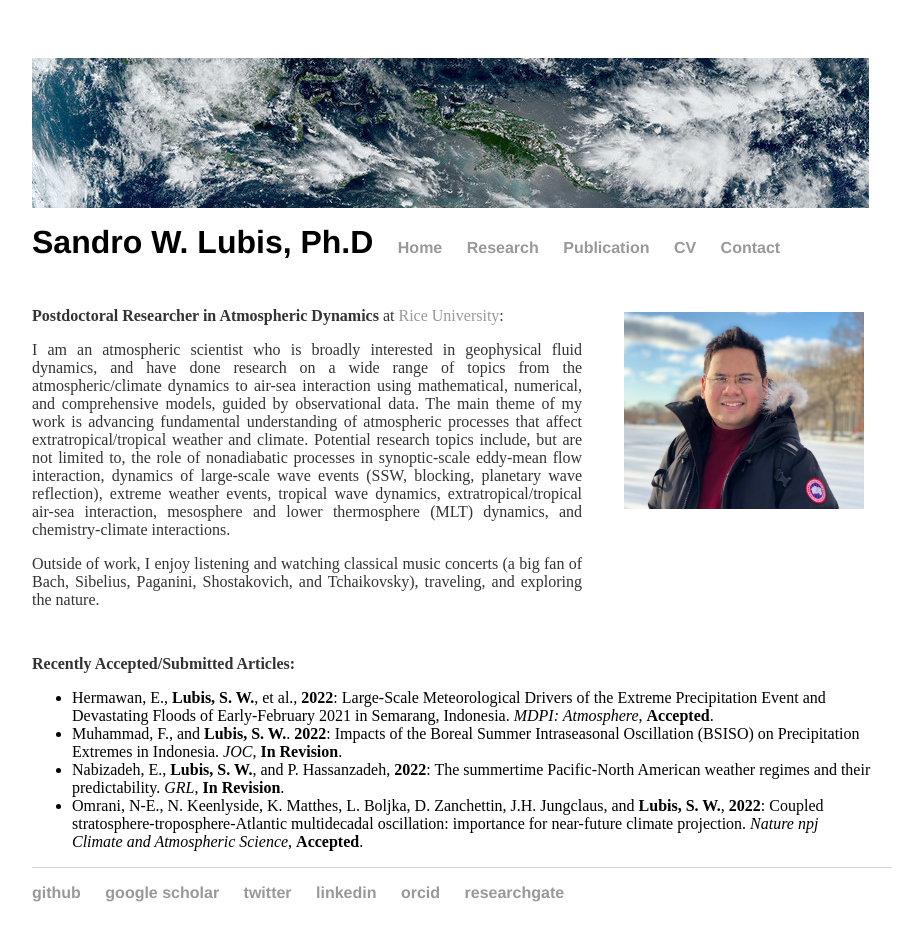
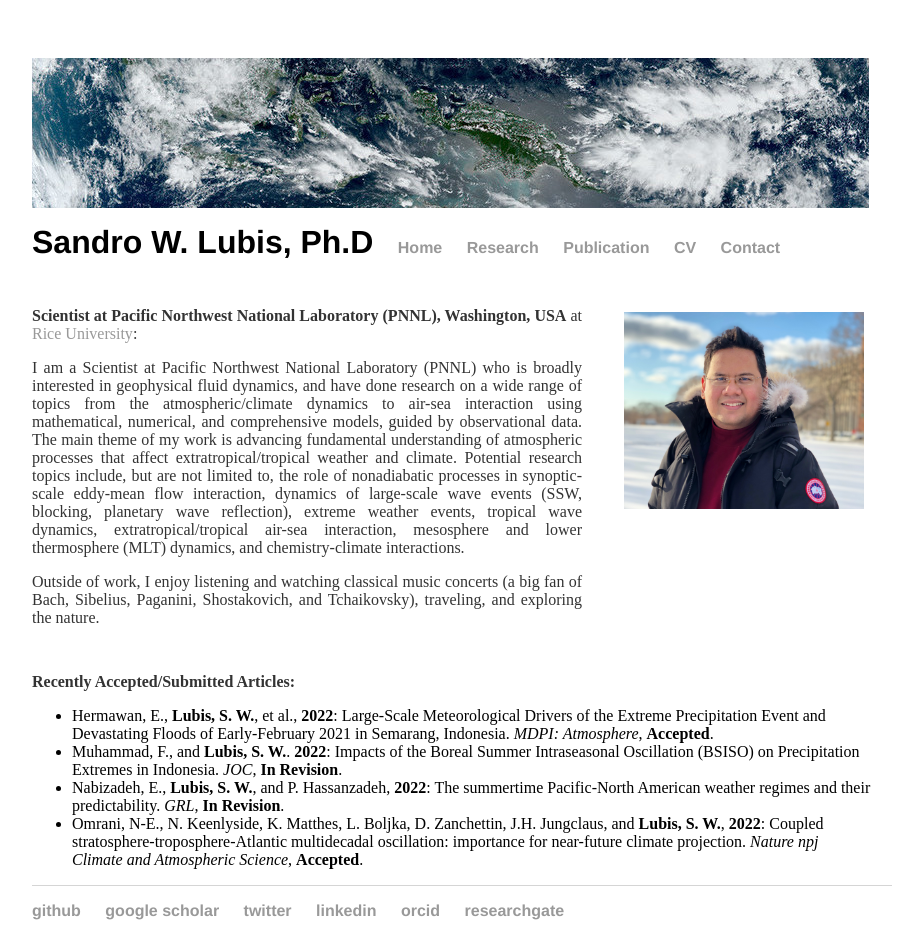
Before and after one commit to sandrolubis/sandrolubis.github.io, a Jekyll site: the page built from index.html, in a window 1280 px wide. Shown: the whole page, without its empty margins (276-1199 px from the left). Built offline with Jekyll 4.4.1, drawn with Linux system fonts in a browser that asks for light colours.

Commit message:
Update index.html

```diff
--- a/index.html
+++ b/index.html
@@ -31,10 +31,10 @@ div.relative {
 	<img src="/assets/images/SandroLubis_HD3.JPG" alt="Me" style="position:absolute; left:900px;width:240px;padding-top:35px">
 
 
-	<p class="ex", style="padding-top:30px"><font size=3><b>Postdoctoral Researcher in Atmospheric Dynamics</b> at <a href="https://mech.rice.edu/">Rice University</a>:</p>
+	<p class="ex", style="padding-top:30px"><font size=3><b>Scientist at Pacific Northwest National Laboratory (PNNL), Washington, USA</b> at <a href="https://mech.rice.edu/">Rice University</a>:</p>
 
 
-	<p class="ex"><font size=3>I am an atmospheric scientist who is broadly interested in geophysical fluid dynamics,
+	<p class="ex"><font size=3>I am a Scientist at Pacific Northwest National Laboratory (PNNL) who is broadly interested in geophysical fluid dynamics,
 		and have done research on a wide range of topics from the atmospheric/climate dynamics to air-sea interaction using mathematical,
 		numerical, and comprehensive models, guided by observational data. The main theme of my work is advancing fundamental
 		understanding of atmospheric processes that affect extratropical/tropical weather and climate. Potential research topics include,
```
